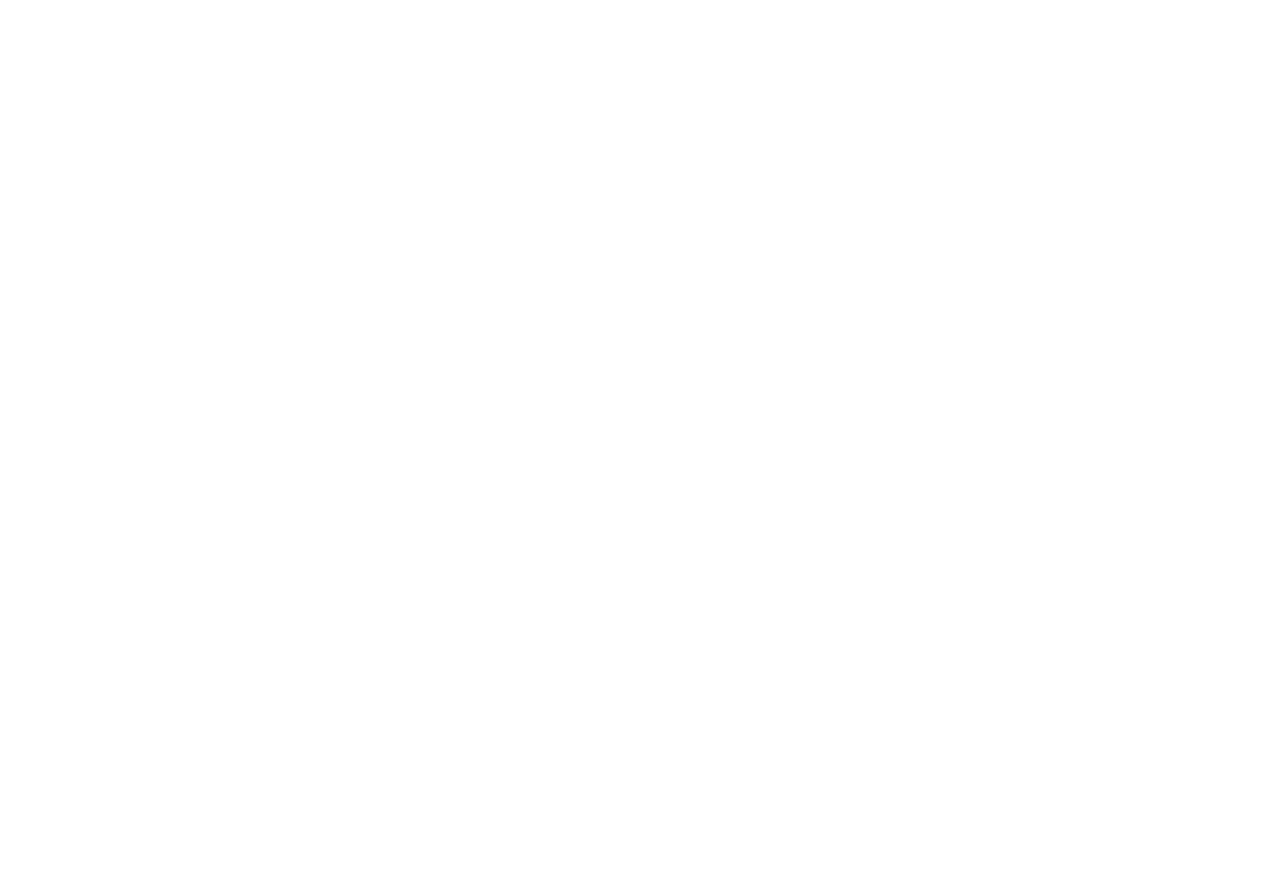
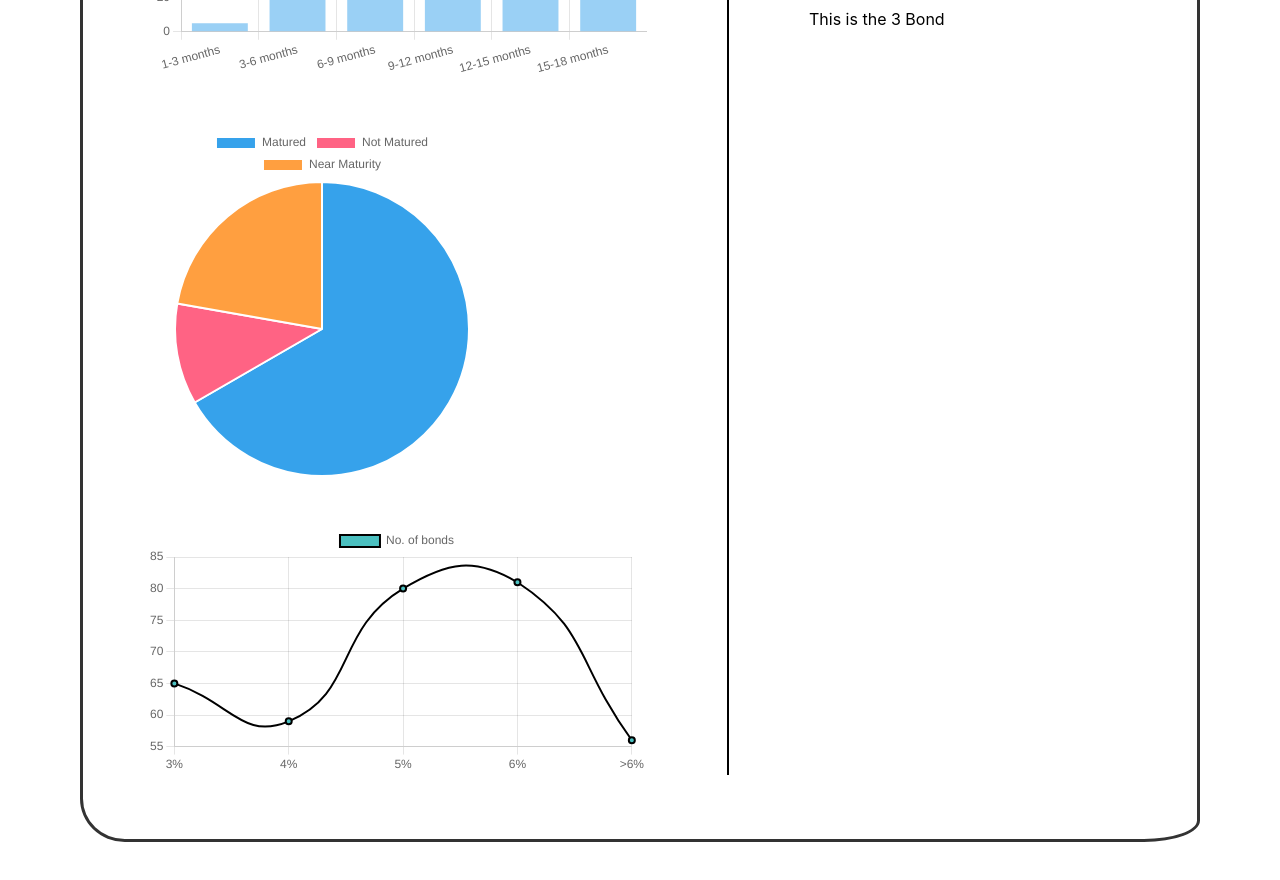
Before and after one commit to Krish-Bajaj/Team15-FE, a React (Create React App) app: page /dashboard in a window 1280 px wide. Shown: the part 360-1240 px from the top of the page. Before the commit the page ends 800 px from the top, so only its background shows below. Built offline with nearby package versions, Linux system fonts and the light colour scheme.

Commit message:
feat: dashboard now supports metrics

```diff
--- a/package.json
+++ b/package.json
@@ -7,7 +7,10 @@
     "@testing-library/jest-dom": "^5.17.0",
     "@testing-library/react": "^13.4.0",
     "@testing-library/user-event": "^13.5.0",
+    "chart.js": "^4.3.3",
     "react": "^18.2.0",
+    "react-chartjs-2": "^5.2.0",
+    "react-charts": "^3.0.0-beta.55",
     "react-dom": "^18.2.0",
     "react-router-dom": "^6.14.2",
     "react-scripts": "^5.0.1",
--- a/src/components/Metrics.js
+++ b/src/components/Metrics.js
@@ -0,0 +1,84 @@
+import "chart.js/auto";
+import { Pie, Bar, Line } from "react-chartjs-2";
+
+const Metrics = () => {
+  const pieData = {
+    maintainAspectRatio: false,
+    responsive: false,
+    labels: ["Matured", "Not Matured", "Near Maturity"],
+    datasets: [
+      {
+        data: [300, 50, 100],
+      },
+    ],
+  };
+
+  const barData = {
+    labels: [
+      "1-3 months",
+      "3-6 months",
+      "6-9 months",
+      "9-12 months",
+      "12-15 months",
+      "15-18 months",
+    ],
+    datasets: [
+      {
+        label: "Months to maturity",
+        data: [5, 59, 80, 96, 56, 66],
+      },
+    ],
+  };
+
+  const lineData = {
+    labels: ["3%", "4%", "5%", "6%", ">6%"],
+    datasets: [
+      {
+        label: "No. of bonds",
+        lineTension: 0.5,
+        backgroundColor: "rgba(75,192,192,1)",
+        borderColor: "rgba(0,0,0,1)",
+        borderWidth: 2,
+        data: [65, 59, 80, 81, 56],
+      },
+    ],
+  };
+
+  return (
+    <>
+        <div>
+          {/* the bar chart represents the number of companies close to maturity where the X-axis is how close they are to mature  */}
+          <div style={barStyle}>
+            <Bar data={barData} />
+          </div>
+
+          {/* the pie chart is a comparison of all bonds matured vs close to maturity vs above the time frame of what we consider close (1.5 yr) */}
+          <div style={pieStyle}>
+            <Pie data={pieData} />
+          </div>
+
+          {/* the line chart is a comparison of the total number of companies close to maturity and what particular interest rate */}
+          <div style={lineStyle}>
+            <Line data={lineData} />
+          </div>
+        </div>
+    </>
+  );
+};
+
+export default Metrics;
+
+const pieStyle = {
+  width: "350px",
+  height: "350px",
+};
+
+const barStyle = {
+  marginBottom: "3rem",
+  width: "500px",
+};
+
+const lineStyle = {
+  marginTop: "3rem",
+  width: "500px",
+};
--- a/src/pages/Dashboard.js
+++ b/src/pages/Dashboard.js
@@ -1,13 +1,20 @@
-// import Metrics from "../components/Metrics"
-import List from "../components/List"
+import Metrics from "../components/Metrics";
+import List from "../components/List";
+import "../styles/Dashboard.css";
 
 const Dashboard = () => {
   return (
-    <div>
-        {/* <Metrics /> */}
-        <List />
+    <div className="sketchy" style={{ display: "flex", margin: "5rem" }}>
+      <Metrics />
+      <div
+        style={{
+          borderLeft: "2px solid black",
+          margin: "0 5rem",
+        }}
+      />
+      <List />
     </div>
   );
-}
+};
 
-export default Dashboard
+export default Dashboard;
--- /dev/null
+++ b/src/styles/Dashboard.css
@@ -0,0 +1,20 @@
+.sketchy {
+    padding: 4rem 4rem;
+    border: 3px solid #333333;
+    border-radius: 2% 6% 5% 4% / 1% 1% 2% 4%;
+    background: #ffffff;
+    position: relative;
+
+    &::before {
+        /* content: ''; */
+        border: 2px solid #353535;
+        display: block;
+        width: 100%;
+        height: 100%;
+        position: absolute;
+        top: 50%;
+        left: 50%;
+        transform: translate3d(-50%, -50%, 0) scale(1.015) rotate(0.5deg);
+        border-radius: 1% 1% 2% 4% / 2% 6% 5% 4%;
+    }
+}
```
Also changed, not shown: 1 other file (tests, documents, lock files or other folders).
